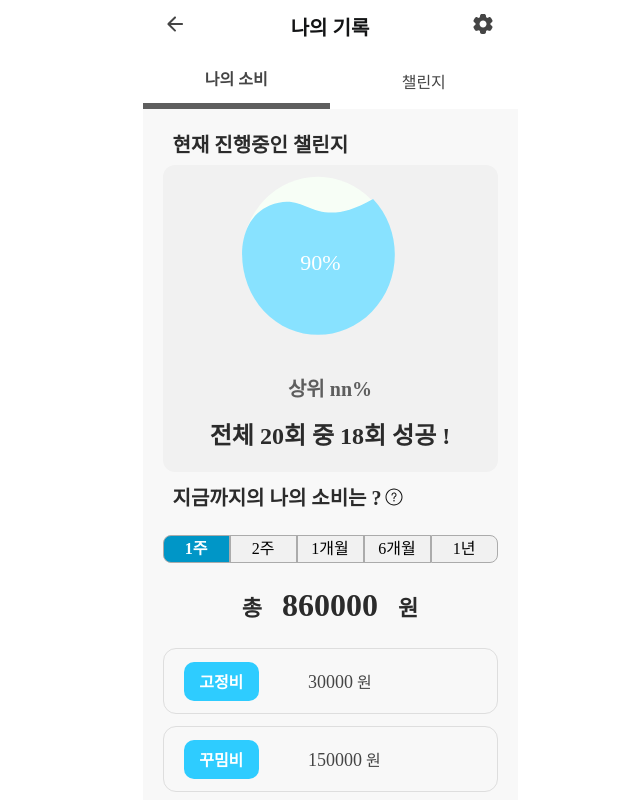
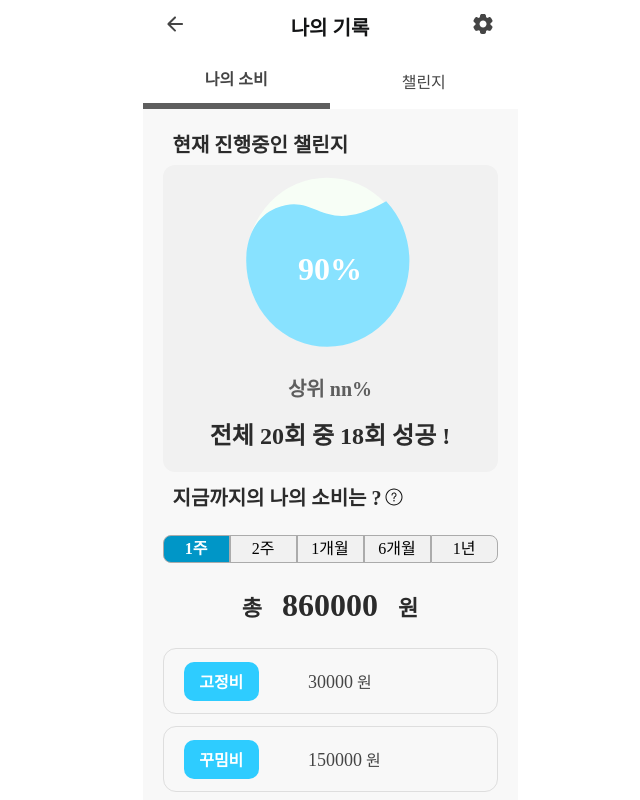
Before and after one commit to holdn2/MoaMoa-Frontend-Individual, a React (Vite) app: page /myrecord in a window 1280 px wide. Shown: the top 800 px of the page, without its empty margins (310-950 px from the left). Built offline with nearby package versions, Linux system fonts and the light colour scheme; a web font is replaced by a local one.

Commit message:
progressCircle 컴포넌트 폰트 수정 가능하게 추가 변경

```diff
--- a/src/components/InputConsComponent/InputConsComponent.jsx
+++ b/src/components/InputConsComponent/InputConsComponent.jsx
@@ -29,6 +29,8 @@ const InputConsComponent = () => {
             progressPercent={progressPercent}
             width="128px"
             height="117px"
+            fontSize="22px"
+            fontWeight="500"
           />
           <div className={styles.AllCostContainer}>
             <div className={styles.CostContainer}>
--- a/src/components/ProgressCircle/ProgressCircle.jsx
+++ b/src/components/ProgressCircle/ProgressCircle.jsx
@@ -2,7 +2,13 @@ import React from "react";
 import styles from "./ProgressCircle.module.css";
 import progressCircle from "../../assets/ProgressBar/progressCircle.svg";
 
-const ProgressCircle = ({ progressPercent, width, height }) => {
+const ProgressCircle = ({
+  progressPercent,
+  width,
+  height,
+  fontSize,
+  fontWeight,
+}) => {
   return (
     <div
       className={styles.ProgressCircleContainer}
@@ -13,7 +19,12 @@ const ProgressCircle = ({ progressPercent, width, height }) => {
         alt="현재 사용 소비 금액 비율"
         className={styles.ProgressCircle}
       />
-      <span className={styles.ProgressPercent}>{progressPercent}%</span>
+      <span
+        className={styles.ProgressPercent}
+        style={{ fontSize: fontSize, fontWeight: fontWeight }}
+      >
+        {progressPercent}%
+      </span>
     </div>
   );
 };
--- a/src/components/ProgressCircle/ProgressCircle.module.css
+++ b/src/components/ProgressCircle/ProgressCircle.module.css
@@ -2,7 +2,6 @@
   display: flex;
   justify-content: center;
   align-items: center;
-  margin-right: 19px;
 }
 .ProgressCircle {
   display: flex;
@@ -15,9 +14,7 @@
   text-align: center;
   /* md/22px */
   font-family: Pretendard;
-  font-size: 22px;
   font-style: normal;
-  font-weight: 500;
   line-height: normal;
   padding-top: 10px;
 }
--- a/src/pages/MyRecord/MyChallengeBar.jsx
+++ b/src/pages/MyRecord/MyChallengeBar.jsx
@@ -57,7 +57,13 @@ const MyChallengeBar = ({ children }) => {
       <Title>{children}</Title>
       <ContentWrapper>
         <CircleWrapper>
-          <ProgressCircle progressPercent={progressPercent} />
+          <ProgressCircle
+            progressPercent={progressPercent}
+            width="210px"
+            height="199px"
+            fontSize="32px"
+            fontWeight="800"
+          />
         </CircleWrapper>
         <SubDesc>상위 nn%</SubDesc>
         <Desc>전체 20회 중 18회 성공 !</Desc>
--- a/src/pages/MyRecord/MyConsumption.jsx
+++ b/src/pages/MyRecord/MyConsumption.jsx
@@ -40,11 +40,7 @@ const MyConsumption = () => {
   return (
     <div className={styles.wrapper}>
       {/*현재 진행중인 챌린지 */}
-      <MyChallengeBar
-        children="현재 진행중인 챌린지"
-        width="210px"
-        height="199px"
-      />
+      <MyChallengeBar children="현재 진행중인 챌린지" />
       {/*지금까지의 나의 소비는 ? */}
       <div className={styles.categoryConsWrapper}>
         <div className={styles.categoryConsTitle}>
```
